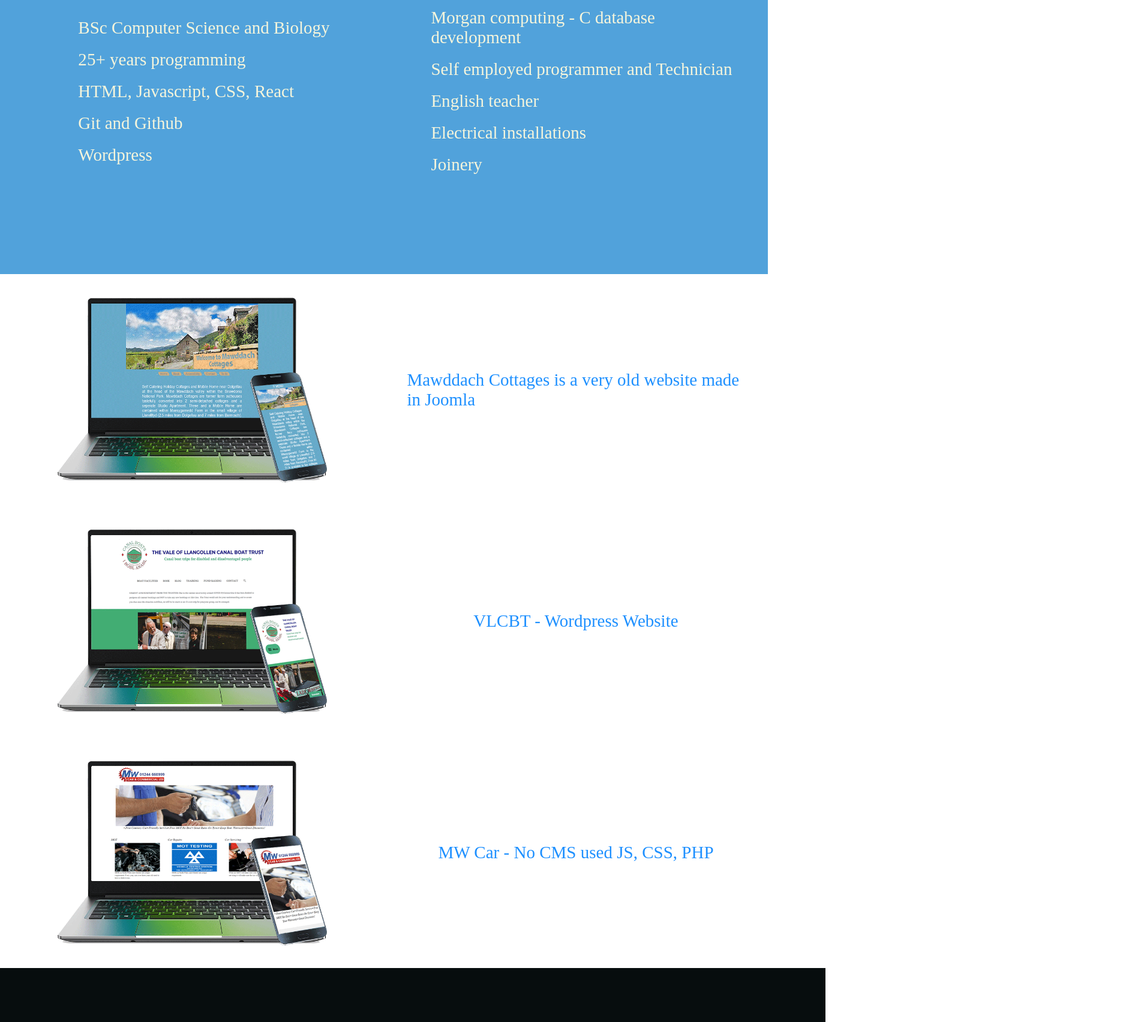
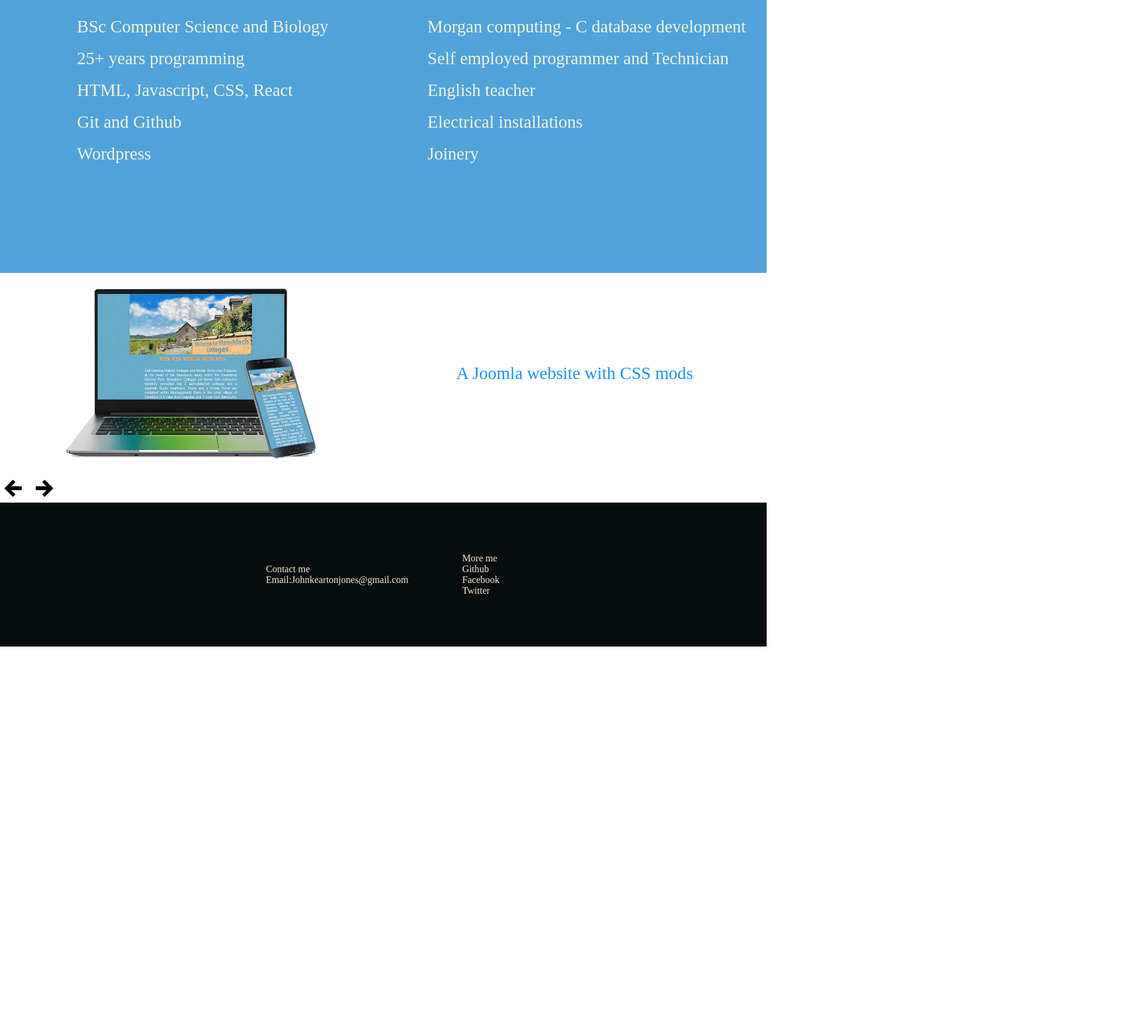
Before and after one commit to Johnbo100/Personal, a plain HTML site: page index.html in a window 1280 px wide. Shown: the part 855-2559 px from the top of the page at 60% size, 1892 px wide, since content can reach past the window. After the commit the page ends 1933 px from the top, so only its background shows below. Drawn offline with Linux system fonts and the light colour scheme.

Commit message:
Made slideshow

```diff
--- a/css/styles.css
+++ b/css/styles.css
@@ -1,7 +1,12 @@
-.container{
-  width:100vw;
-  margin:-8px;
+html{
+
 }
+body{
+  position: absolute;
+  top:-10px;
+  left: -10px;
+}
+
 #headertxt{
   position: absolute;
   top:3vh;
@@ -17,13 +22,11 @@
 }
 #byjohn{
   position: absolute;
-  top:3vh;
-  left: 60vw;
+  top:5vh;
+  left: 65vw;
   z-index: 2;
-  width: 80vw;
   font-size: 3vw;
   color: dimgrey;
-  padding:50px;
   -webkit-animation: slide-in-bck-center 8.5s cubic-bezier(0.860, 0.000, 0.070, 1.000) both;
 	        animation: slide-in-bck-center 8.5s cubic-bezier(0.860, 0.000, 0.070, 1.000) both;
 }
@@ -34,7 +37,8 @@
   width: 100vw;
 }
 .workex img{
-  width:80%;
+  width:65%;
+  padding: 25px;
 }
 .details{
   display: flex;
@@ -47,7 +51,6 @@
 .section{
   display: flex;
   flex-direction: column;
-  padding:3vw;
   font-size: calc(20px + (26 - 14) * ((100vw - 300px) / (1600 - 300)));
   justify-content: center;
   align-items: center;
@@ -67,14 +70,15 @@
   width: 100vw;
   background-color: rgb(7, 13, 14);
   color: antiquewhite;
-  padding: 3rem;
-  flex-direction: column;
+  flex-direction: row;
   justify-content: center;
+  align-items: center;
 }
 .footerdiv{
   display: flex;
-  width: 50vw;
+  margin:45px;
   flex-direction: column;
+
 }
 
 header{
@@ -96,6 +100,28 @@ header{
 
 
 }
+#imgcontainer{
+  animation: fadeIn ease 2s;
+-webkit-animation: fadeIn ease 2s;
+}
+#leftarrow :hover{
+  opacity: 0.5;
+}
+#rightarrow :hover{
+  opacity: 0.5;
+}
+
+@keyframes fadeIn {
+0% {opacity:0;}
+100% {opacity:1;}
+}
+
+
+@-webkit-keyframes fadeIn {
+0% {opacity:0;}
+100% {opacity:1;}
+}
+
 
 
 
@@ -158,4 +184,11 @@ header{
   .details{
     flex-direction: column;
   }
+  .footer{
+    flex-direction: column;
+  }
+  .footerdiv{
+    align-items: center;
+    flex-wrap: wrap;
+  }
 }
--- a/index.html
+++ b/index.html
@@ -5,7 +5,7 @@
         <link href="css/styles.css" rel="stylesheet" />
     </head>
     <body>
-    <div class="container">
+
 
         <header >
             <div id="particles-js"></div>
@@ -44,17 +44,15 @@
         </div>
         </div>
         <div class="workex">
-            <div class="section"><img src="assets/img/laptopmawddach.png"/></div>
-            <div class="section">Mawddach Cottages is a very old website made in Joomla</div>
+            <div class="section" ><img id="imgcontainer" src="assets/img/laptopmawddach.png"/></div>
+            <div class="section" id="imgdesc">Mawddach Cottages is a very old website made in Joomla</div>
+
         </div>
-        <div class="workex">
-            <div class="section"><img src="assets/img/laptopVLCBT.png"/></div>
-            <div class="section">VLCBT - Wordpress Website</div>
+        <div>
+            <i id="leftarrow"class="icofont-arrow-left icofont-3x"></i>
+            <i id="rightarrow"class="icofont-arrow-right icofont-3x"></i>
         </div>
-        <div class="workex">
-            <div class="section"><img src="assets/img/laptopMWCAR.png"/></div>
-            <div class="section">MW Car - No CMS used JS, CSS, PHP</div>
-        </div>
+
         <footer class="footer">
             <div class="footerdiv">
                 <div>Contact me</div>
@@ -69,7 +67,7 @@
         </footer>
 
 
-    </div>
+
 
     <script src="js/particles.js"></script>
     <script src="js/scripts.js"></script>
--- a/js/scripts.js
+++ b/js/scripts.js
@@ -1,3 +1,40 @@
+const images=['assets/img/laptopmawddach.png','assets/img/laptopMWCAR.png',
+'assets/img/laptopVLCBT.png'];
+const imageDescription=[
+'A Joomla website with CSS mods',
+'A wordpress website',
+'No CMS - pure JS and HTML'];
+let imageElement=0;
+let start=true;
+
 particlesJS.load('particles-js', 'assets/particles.json', function() {
     console.log('callback - particles.js config loaded');
   });
+
+const slideshow=()=>{
+
+  setInterval(()=>{
+    if(start){
+      if(imageElement>=images.length) imageElement=0;
+      document.getElementById('imgcontainer').src = images[imageElement];
+      document.getElementById('imgdesc').innerHTML = imageDescription[imageElement];
+      imageElement++;
+    }
+    }, 4000);
+
+}
+
+document.getElementById('leftarrow').addEventListener("click",()=>{
+  start=false;
+  imageElement > 0 ? imageElement--:imageElement=images.length-1;
+  document.getElementById('imgcontainer').src = images[imageElement];
+  document.getElementById('imgdesc').innerHTML = imageDescription[imageElement];
+});
+document.getElementById('rightarrow').addEventListener("click",()=>{
+  start=false;
+  imageElement < images.length-1 ? imageElement++:imageElement=0;
+  document.getElementById('imgcontainer').src = images[imageElement];
+  document.getElementById('imgdesc').innerHTML = imageDescription[imageElement];
+});
+//initialise slideshow to run forever until start == false
+slideshow();
```
